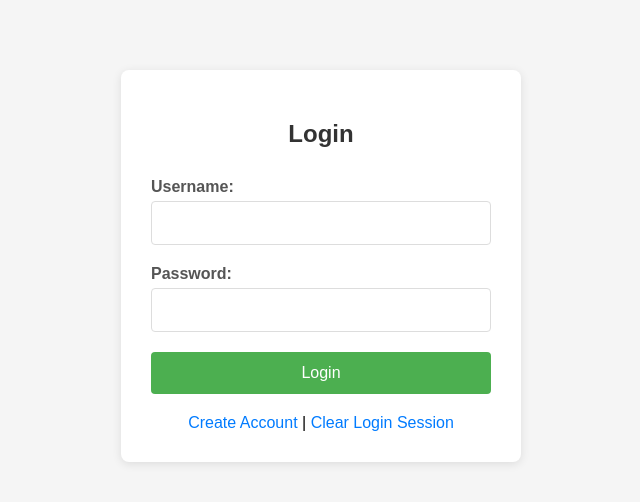
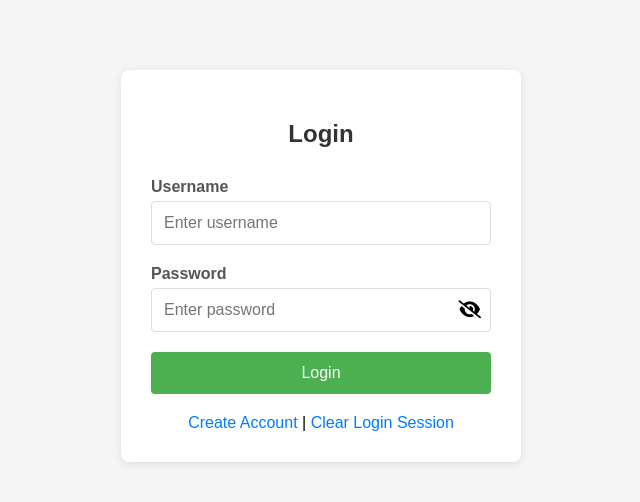
Before and after one commit to harshilgajjar1601/LOGIN-DEMO, a website: page index.html in a window 1280 px wide. Shown: the whole page, without its empty margins (319-959 px from the left). Drawn offline with Linux system fonts and the light colour scheme.

Commit message:
added toggle button

```diff
--- a/index.html
+++ b/index.html
@@ -4,6 +4,8 @@
     <meta charset="UTF-8">
     <meta name="viewport" content="width=device-width, initial-scale=1.0">
     <title>Login Page</title>
+    <link rel="stylesheet" href="https://cdnjs.cloudflare.com/ajax/libs/font-awesome/6.5.1/css/all.min.css">
+
     <style>
         body {
             font-family: Arial, sans-serif;
@@ -85,6 +87,24 @@
         .links a:hover {
             text-decoration: underline;
         }
+
+        .password-wrapper {
+            position: relative;
+        }
+
+        .password-wrapper input {
+            padding-right: 40px;
+        }
+
+        .toggle-btn {
+            position: absolute;
+            right: 10px;
+            top: 50%;
+            transform: translateY(-50%);
+            cursor: pointer;
+            font-size: 18px;
+            user-select: none;
+        }
     </style>
 </head>
 <body>
@@ -92,13 +112,16 @@
         <h2>Login</h2>
         <form id="loginForm">
             <div class="form-group">
-                <label for="username">Username:</label>
-                <input type="text" id="username" name="username" required>
+                <label for="username">Username</label>
+                <input type="text" id="username" placeholder="Enter username" required>
             </div>
 
             <div class="form-group">
-                <label for="password">Password:</label>
-                <input type="password" id="password" name="password" required>
+                <label for="password">Password</label>
+                <div class="password-wrapper">
+                <input type="password" id="password" placeholder="Enter password" required>
+                 <span class="toggle-btn" onclick="togglePassword('password', this)"><i class="fa-solid fa-eye-slash"></i></span>
+                 </div>
             </div>
 
             <button type="submit" id="submitBtn">Login</button>
@@ -114,6 +137,22 @@
 
     <script>
         // Check if already logged in and validate token
+
+        function togglePassword(fieldId, element) {
+            const input = document.getElementById(fieldId);
+            const icon = element.querySelector("i");
+
+            if (input.type === "password") {
+                input.type = "text";
+                icon.classList.add("fa-eye");
+                icon.classList.remove("fa-eye-slash");
+            } else {
+                input.type = "password";
+                icon.classList.add("fa-eye-slash");
+                icon.classList.remove("fa-eye");
+            }
+        }
+
         async function checkExistingLogin() {
             const token = localStorage.getItem('token');
             if (token) {
```
Also changed, not shown: register.html (+5 -1 lines).
